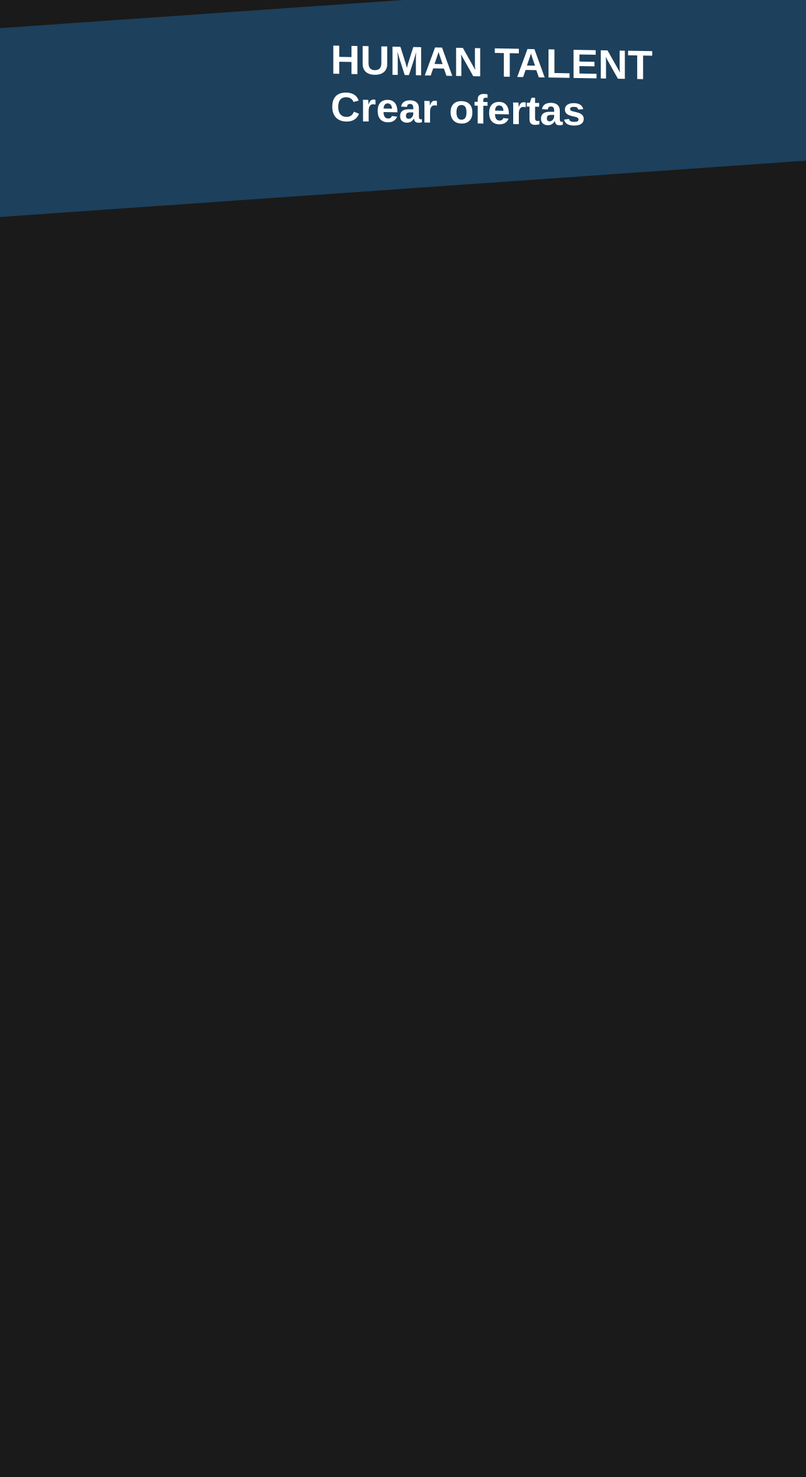
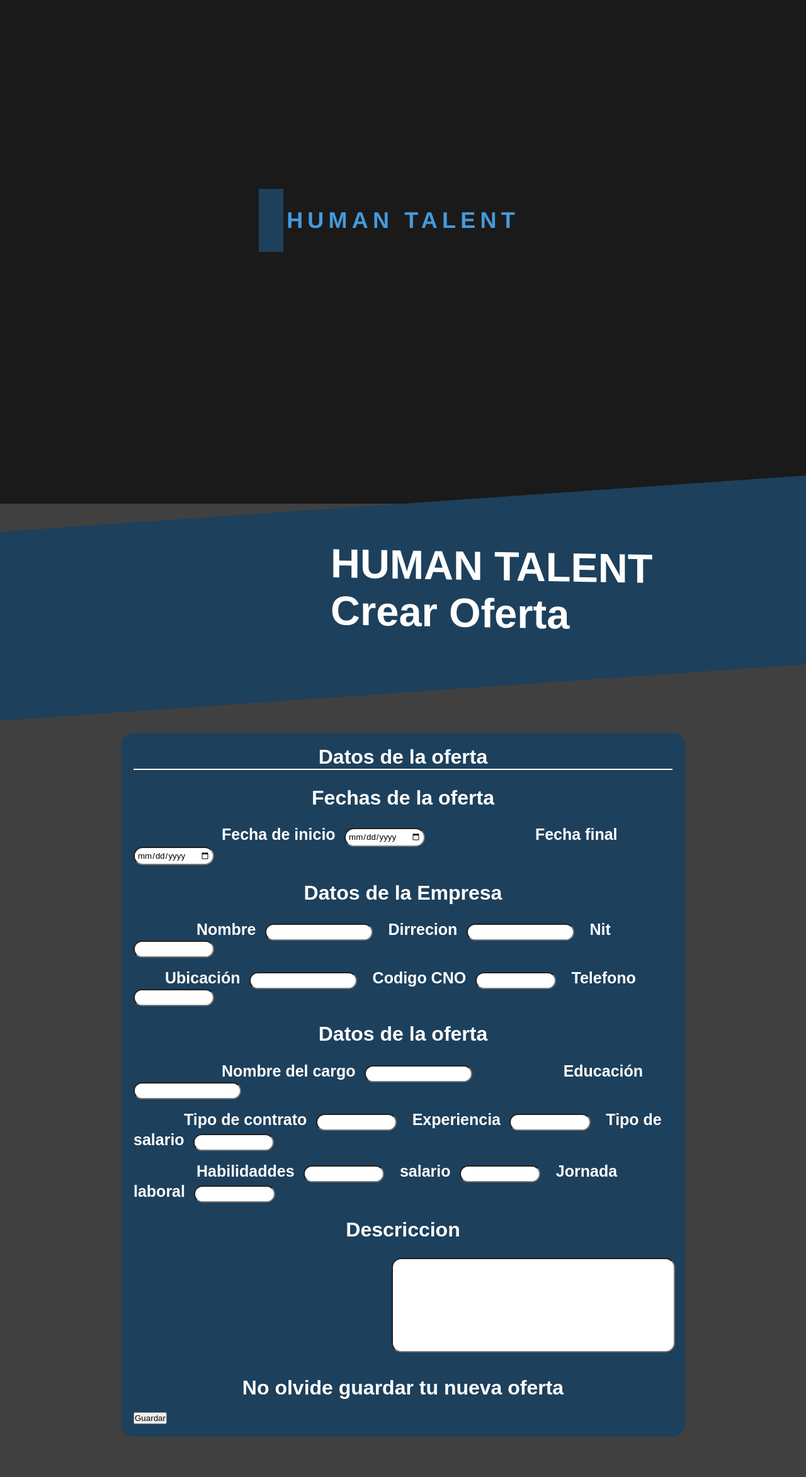
Before and after one commit to dst3v3n/beta_3.0, a Django app: page /company/requisicion/company/ in a window 1280 px wide. Shown: the whole page at 63% size. Before the commit the page ends 345 px from the top, so only its background shows below. Run offline with Django 4.2, Linux system fonts and the light colour scheme; some web fonts are replaced.

Commit message:
crear oferta

```diff
--- a/HumanTalent/settings.py
+++ b/HumanTalent/settings.py
@@ -92,7 +92,7 @@ DATABASES = {
         "USER": "root",
         "PASSWORD": "",
         "HOST": "localhost",
-        "PORT": "3307",
+        "PORT": "3306",
     }
 }
 # Password validation
--- a/HumanTalent/static/css/crearrequisicion.css
+++ b/HumanTalent/static/css/crearrequisicion.css
@@ -201,3 +201,152 @@ body{
 .barra .content .p1:active{
     color: #404040;
 }
+
+.info{
+    width: 70%;
+    height: auto;
+    background-color:#1D405C ;
+    margin: 5% auto;
+    padding: 20px;
+    border-radius: 20px;
+    -webkit-border-radius: 20px;
+    -moz-border-radius: 20px;
+    -ms-border-radius: 20px;
+    -o-border-radius: 20px;
+}
+
+
+.info .titulo1 {
+    color: #fff;
+    font-size: xx-large;
+    text-align: center;
+    font-weight: bolder;
+    border-bottom: 2px #fff solid;
+}
+.info .titulod {
+    color: #fff;
+    font-size: xx-large;
+    text-align: center;
+    font-weight: bolder;
+    margin-top: 3%;
+    margin-bottom: 3%;
+}
+
+.info .titulo2 {
+    color: #fff;
+    font-size: xx-large;
+    text-align: center;
+    font-weight: bolder;
+    margin: 20px 0px;
+}
+
+.info .infop{
+    color: #fff;
+    font-weight: bolder;
+    font-size: 25px;
+    display: inline;
+    margin-top:15px;
+    margin-right: 10px;
+}
+
+.info .inp{
+    width: 35%;
+    display: inline;
+    padding:4px;
+    border-radius: 15px;
+    -webkit-border-radius: 15px;
+    -moz-border-radius: 15px;
+    -ms-border-radius: 15px;
+    -o-border-radius: 15px;
+    margin-right: 20px;
+}
+
+.info .inp1{
+    width: 30%;
+    display: inline;
+    padding:4px;
+    border-radius: 15px;
+    -webkit-border-radius: 15px;
+    -moz-border-radius: 15px;
+    -ms-border-radius: 15px;
+    -o-border-radius: 15px;
+    margin-right: 20px;
+}
+.info .inp3{
+    width: 15%;
+    display: inline;
+    padding:4px;
+    border-radius: 15px;
+    -webkit-border-radius: 15px;
+    -moz-border-radius: 15px;
+    -ms-border-radius: 15px;
+    -o-border-radius: 15px;
+    margin-right: 20px;
+}
+
+.info .inp2{
+    width: 20%;
+    display: inline;
+    padding:4px;
+    border-radius: 15px;
+    -webkit-border-radius: 15px;
+    -moz-border-radius: 15px;
+    -ms-border-radius: 15px;
+    -o-border-radius: 15px;
+    margin-right: 20px;
+}
+
+
+.info1{
+    width: 25%;
+    height: auto;
+    background-color:#1D405C ;
+    margin: 5% auto;
+    padding: 20px;
+    border-radius: 20px;
+    -webkit-border-radius: 20px;
+    -moz-border-radius: 20px;
+    -ms-border-radius: 20px;
+    -o-border-radius: 20px;
+}
+
+input[type=number]::-webkit-inner-spin-button,
+input[type=number]::-webkit-outer-spin-button {
+  -webkit-appearance: none;
+  margin: 0;
+
+}
+
+
+/*styls scroll*/
+
+
+dialog::-webkit-scrollbar {
+ width: 25px;
+
+}
+
+dialog::-webkit-scrollbar-track {
+ border: 7px solid #232943;
+ box-shadow: 0 0 5px 5px rgba(0,0,0,0.6) inset;
+}
+
+dialog::-webkit-scrollbar-thumb {
+ background: #005B8F;
+ border-radius: 5px;
+}
+
+body::-webkit-scrollbar {
+ width: 25px;
+
+}
+
+body::-webkit-scrollbar-track {
+ border: 7px solid #232943;
+ box-shadow: 0 0 5px 5px rgba(0,0,0,0.6) inset;
+}
+
+body::-webkit-scrollbar-thumb {
+ background: #005B8F;
+ border-radius: 5px;
+}
--- a/templates/crearrequisicion.html
+++ b/templates/crearrequisicion.html
@@ -9,22 +9,102 @@
     <link rel="icon" type="image/x-icon" href="{% static 'img/logo.ico' %}">
 	<title>crear</title>
 </head>
+
 <body>
+<div class="centrado" id="onload">
+    <div class="cssload-loader">HUMAN TALENT</div>
+</div>
+
 <div class="capa"></div>
+
 <nav>
     <div class="barra">
         <div class="content">
             <a href="{%url 'index'%}">
-                    <p class="p1">HUMAN TALENT <br> Crear ofertas</p>
+            <p class="p1">HUMAN TALENT <br> Crear Oferta</p>
             </a>
         </div>
-
     </div>
 </nav>
 
 <main>
+    <div class="info">
+        <form action="#" method="#">
+            <p class="titulo1">Datos de la oferta</p>
+
+            <p class="titulod">Fechas de la oferta</p>
+
+            <label for="finicio" class="infop" style="margin-left: 140px" >Fecha de inicio</label>
+            <input type="date" class="inp3">
+
+            <label for="apellido" class="infop" id="ape" style="margin-left: 150px">Fecha final</label>
+            <input type="date" class="inp3" >
+
+            <p class="titulod">Datos de la Empresa</p>
+
+            <label for="direccion" class="infop" style="margin-left: 100px;">Nombre</label>
+            <input type="text" class="inp2">
+
+            <label for="cel" class="infop">Dirrecion</label>
+            <input type="text" class="inp2">
+
+            <label for="email" class="infop">Nit</label>
+            <input type="email" class="inp3">
+
+            <br>
+            <br>
+            <label for="fechan" class="infop" id="fecha" style="margin-left:50px;">Ubicación</label>
+            <input type="text" class="inp2">
+
+            <label for="tpod" class="infop">Codigo CNO</label>
+            <input type="text" class="inp3">
 
 
+            <label for="ncc" class="infop" id="doc">Telefono</label>
+            <input type="tel" class="inp3">
+
+            <p class="titulod">Datos de la oferta</p>
+
+            <label for="genero" class="infop" style="margin-left: 140px;">Nombre del cargo</label>
+            <input type="text" class="inp2">
+
+            <label for="edad" class="infop" id="ed" style="margin-left: 120px;">Educación</label>
+            <input type="text" class="inp2">
+
+            <br>
+            <br>
+            <label for="civil" class="infop" id="estado" style="margin-left:80px ;">Tipo de contrato</label>
+            <input type="text" class="inp3">
+
+            <label for="civil" class="infop" id="estado">Experiencia</label>
+            <input type="text" class="inp3">
+
+            <label for="civil" class="infop" id="estado">Tipo de salario</label>
+            <input type="text" class="inp3">
+
+            <br>
+            <br>
+            <label for="civil" class="infop" id="estado" style="margin-left:  100px;">Habilidaddes</label>
+            <input type="text" class="inp3">
+
+            <label for="civil" class="infop" id="estado">salario</label>
+            <input type="number" class="inp3">
+
+            <label for="civil" class="infop" id="estado">Jornada laboral</label>
+            <input type="text" class="inp3">
+
+            <p class="titulod">Descriccion</p>
+
+            <input type="text" style="margin-left:410px; width:450px; height:150px; border-radius: 15px; ">
+
+            <br>
+            <br>
+
+                <p class="titulo2">No olvide guardar tu nueva oferta</p>
+                <button type="submit" class="btn-guardar">Guardar</button>
+        </form>
+    </div>
+
+        <script src="/static/js/loader.js"></script>
     </main>
-
 </body>
```
Lines whose indentation alone changed are shown as unchanged.
